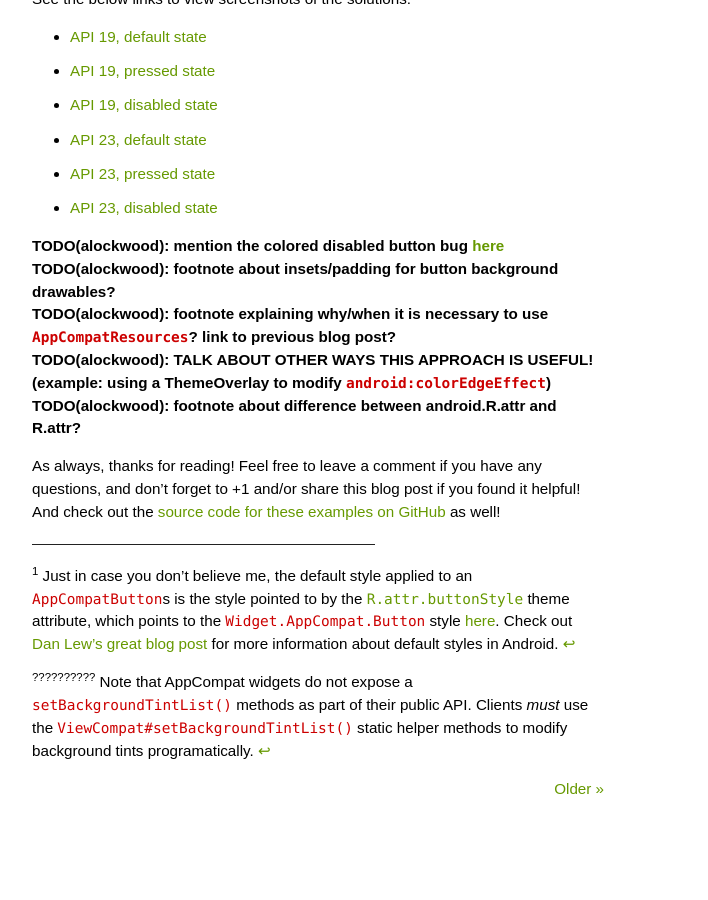
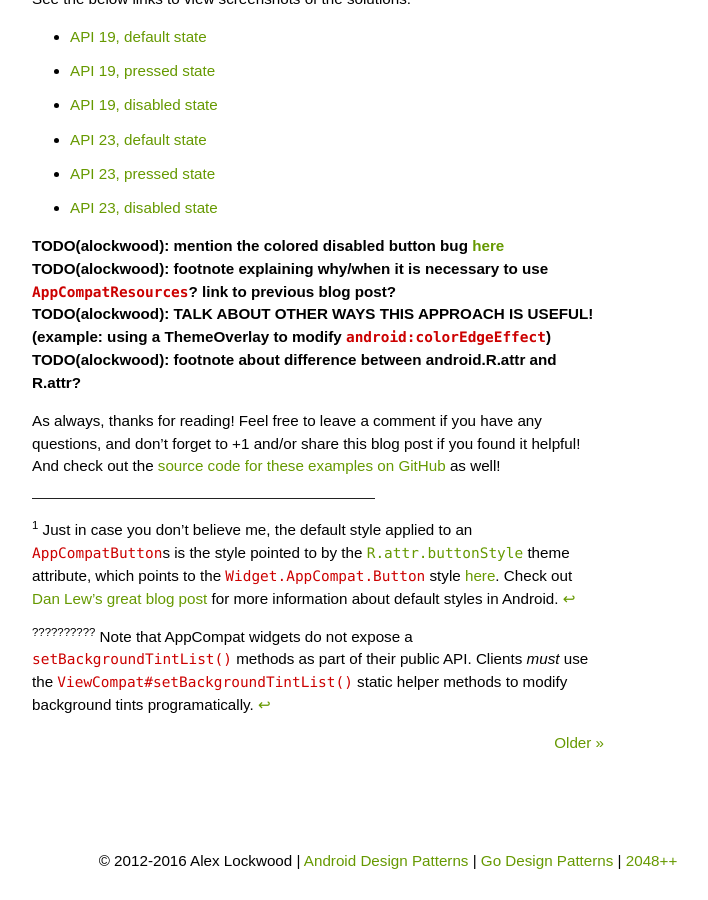
Before and after one commit to alexjlockwood/AndroidDesignPatterns, a Jekyll site: the page built from _posts/2016-08-08-theming-buttons-with-themeoverlays-background-tints.md, in a window 1280 px wide and 900 px high, scrolled down 7059 px. Shown: the whole window, without its empty margins (252-960 px from the left). Built offline with Jekyll 4.4.1, drawn with Linux system fonts in a browser that asks for light colours; some web fonts are replaced; a script that is not in the unit is left out; comment, search, counter and statistics services are not loaded.

Commit message:
update blog post

```diff
--- a/_posts/2016-08-08-theming-buttons-with-themeoverlays-background-tints.md
+++ b/_posts/2016-08-08-theming-buttons-with-themeoverlays-background-tints.md
@@ -390,7 +390,6 @@
 * [API 23, disabled state](/assets/images/posts/2016/08/08/themed-buttons-disabled-23.png)
 
 **TODO(alockwood): mention the colored disabled button bug [here][ColoredButtonDisabledTextBug]**<br>
-**TODO(alockwood): footnote about insets/padding for button background drawables?**<br>
 **TODO(alockwood): footnote explaining why/when it is necessary to use `AppCompatResources`? link to previous blog post?**<br>
 **TODO(alockwood): TALK ABOUT OTHER WAYS THIS APPROACH IS USEFUL! (example: using a ThemeOverlay to modify `android:colorEdgeEffect`)**<br>
 **TODO(alockwood): footnote about difference between android.R.attr and R.attr?**<br>
```
